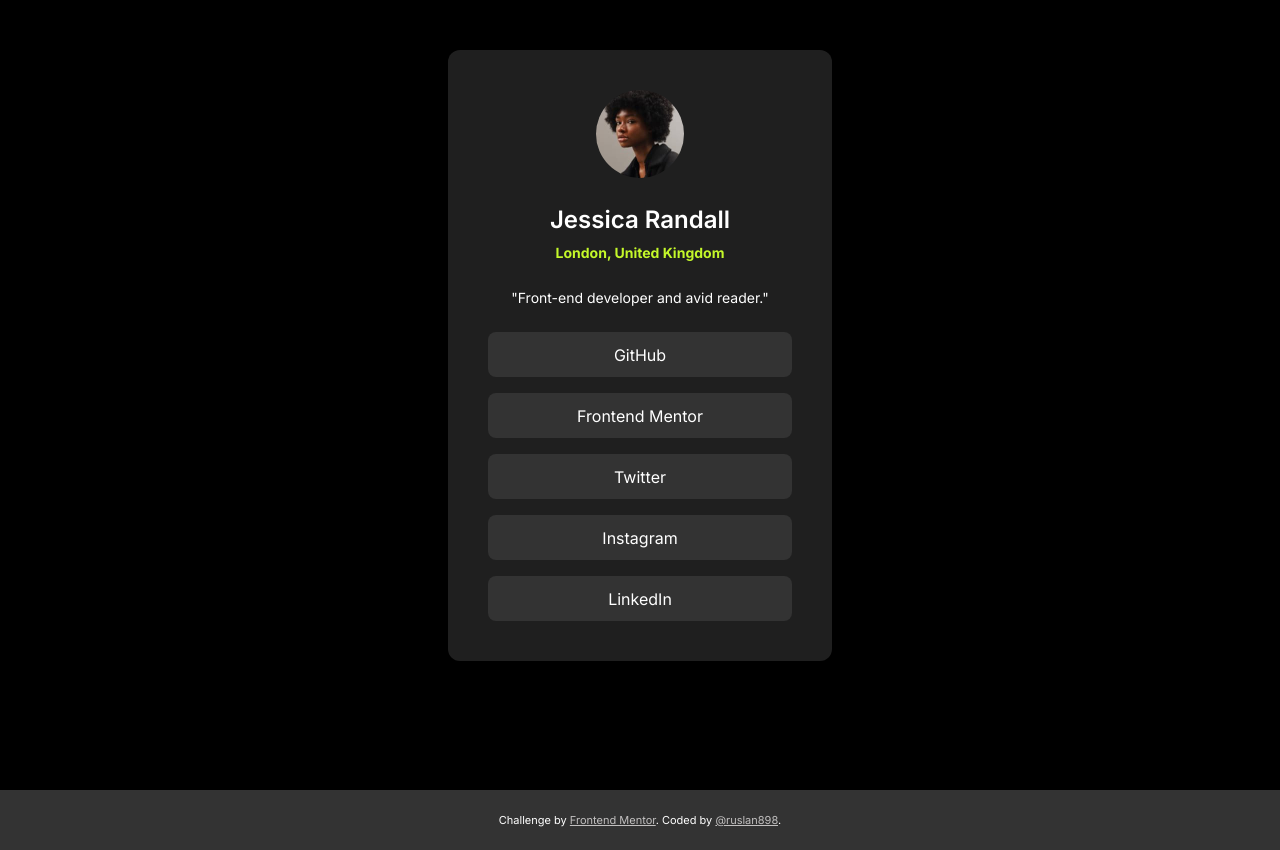
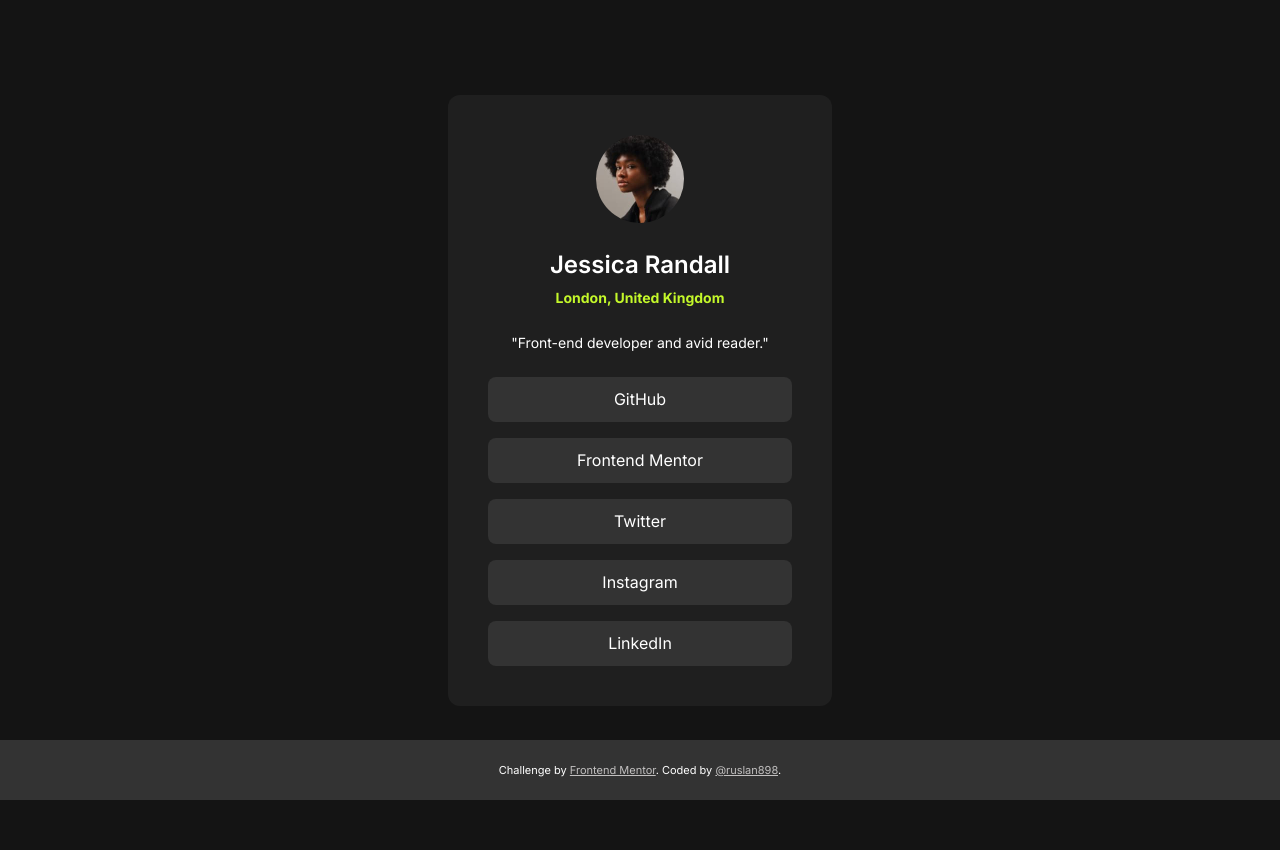
Before and after one commit to ruslan898/frontend-mentor_social-links-profile, a plain HTML site: page index.html in a window 1280 px wide. After the commit the page ends 800 px from the top, so only its background shows below. Drawn offline with Linux system fonts and the light colour scheme.

Commit message:
Change bg color and add display flex for the body

```diff
--- a/sass/base/_base-styles.scss
+++ b/sass/base/_base-styles.scss
@@ -15,6 +15,9 @@ html {
 body {
   position: relative;
   min-height: 100vh;
-  background-color: #000;
+  background-color: var(--color-grey-900);
   font-size: 1.6rem;
+  display: flex;
+  flex-direction: column;
+  justify-content: center;
 }
```
Also changed, not shown: style.css.
